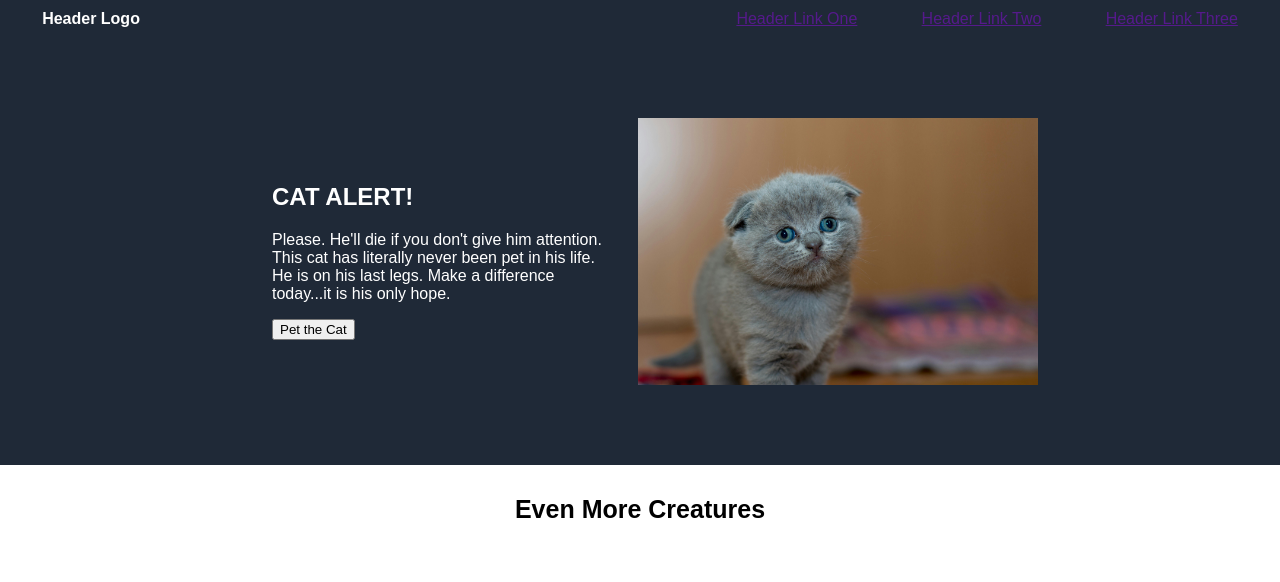
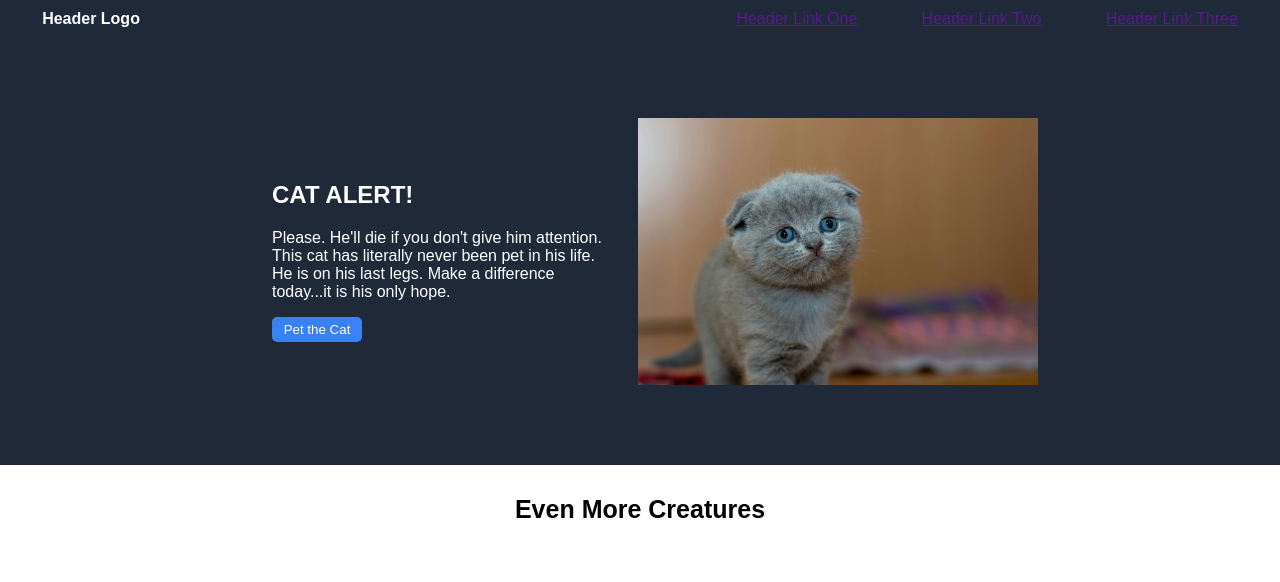
Before and after one commit to DasSanguino/Landing-Page, a plain HTML site: page index.html in a window 1280 px wide. Shown: the top 582 px of the page. Drawn offline with Linux system fonts and the light colour scheme.

Commit message:
adds button formatting

```diff
--- a/styles.css
+++ b/styles.css
@@ -32,6 +32,15 @@ body {
     padding: 80px;
     flex-wrap: wrap;
 }
+
+.b1 {
+    background-color: #3882f6;
+    color: white;
+    border-radius: 5px;
+    border: none;
+    width: 90px;
+    height: 25px;
+  }
 
 .text {
     flex-basis: 30%;
```
